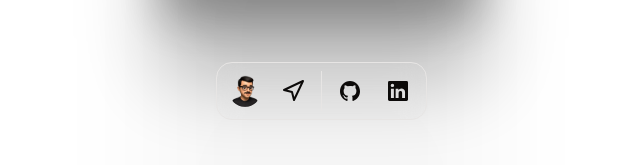
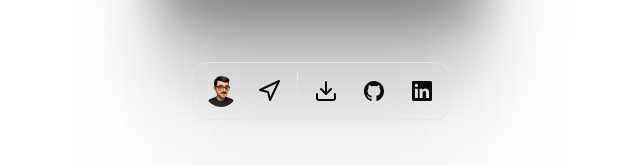
Before and after one commit to engluanoliv/portfolio, a Next.js app: page /about in a window 1280 px wide. Shown: the part 630-795 px from the top of the page, without its empty margins (319-959 px from the left). Built offline with nearby package versions, Linux system fonts and the light colour scheme.

Commit message:
feature/added the download

```diff
--- a/src/components/docker-menu/docker-menu.tsx
+++ b/src/components/docker-menu/docker-menu.tsx
@@ -11,6 +11,7 @@ import {
 import { buttonVariants } from '@/ui/shadcn/components/ui/button'
 import { Navigation } from '@/ui/shadcn/components/ui/icon'
 import { Separator } from '@/ui/shadcn/components/ui/separator'
+import { Download } from 'lucide-react'
 import Link from 'next/link'
 import type { JSX } from 'react'
 
@@ -32,6 +33,19 @@ export default function DockerMenu(): JSX.Element {
           </Link>
         </DockIcon>
         <Separator orientation='vertical' className='h-full' />
+
+        <DockIcon>
+          <a
+            href='./my-cv.pdf'
+            download
+            className={cn(
+              buttonVariants({ variant: 'ghost', size: 'icon' }),
+              'size-12 rounded-full',
+            )}
+          >
+            <Download className='size-6' />
+          </a>
+        </DockIcon>
         {Object.entries(DOCK_DATA.contact.social).map(([name, social]) => (
           <DockIcon key={name}>
             <Link
```
Also changed, not shown: 1 other file (tests, documents, lock files or other folders).
